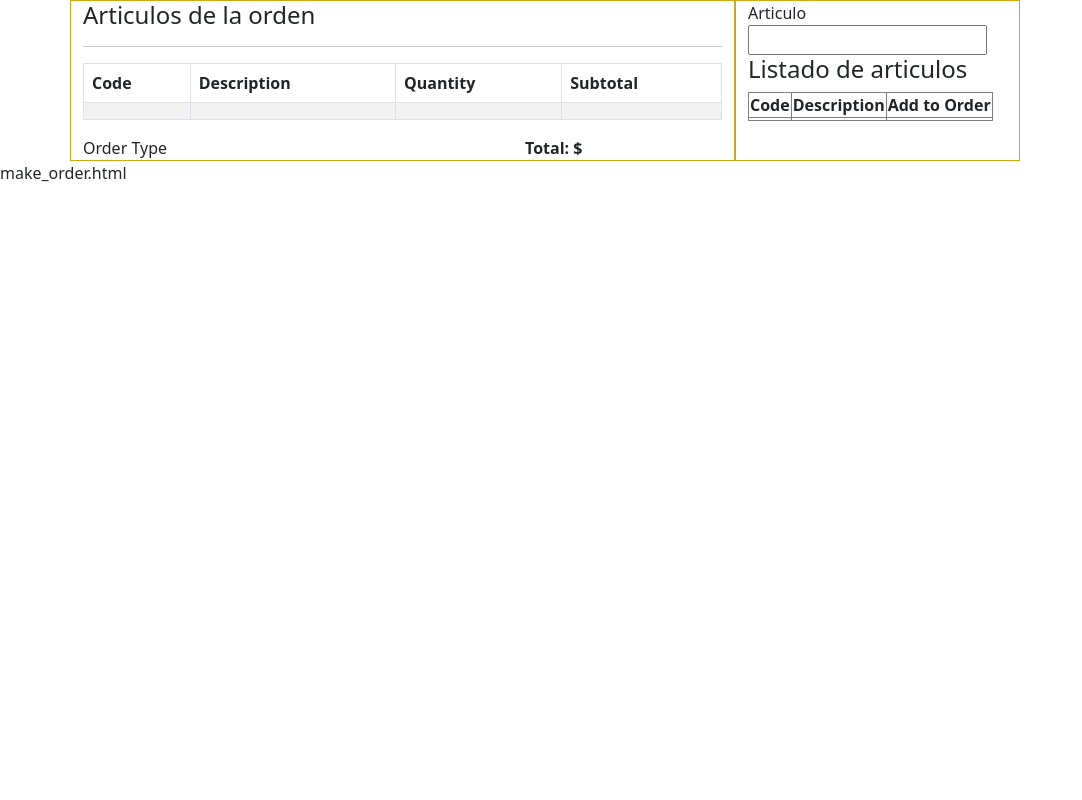
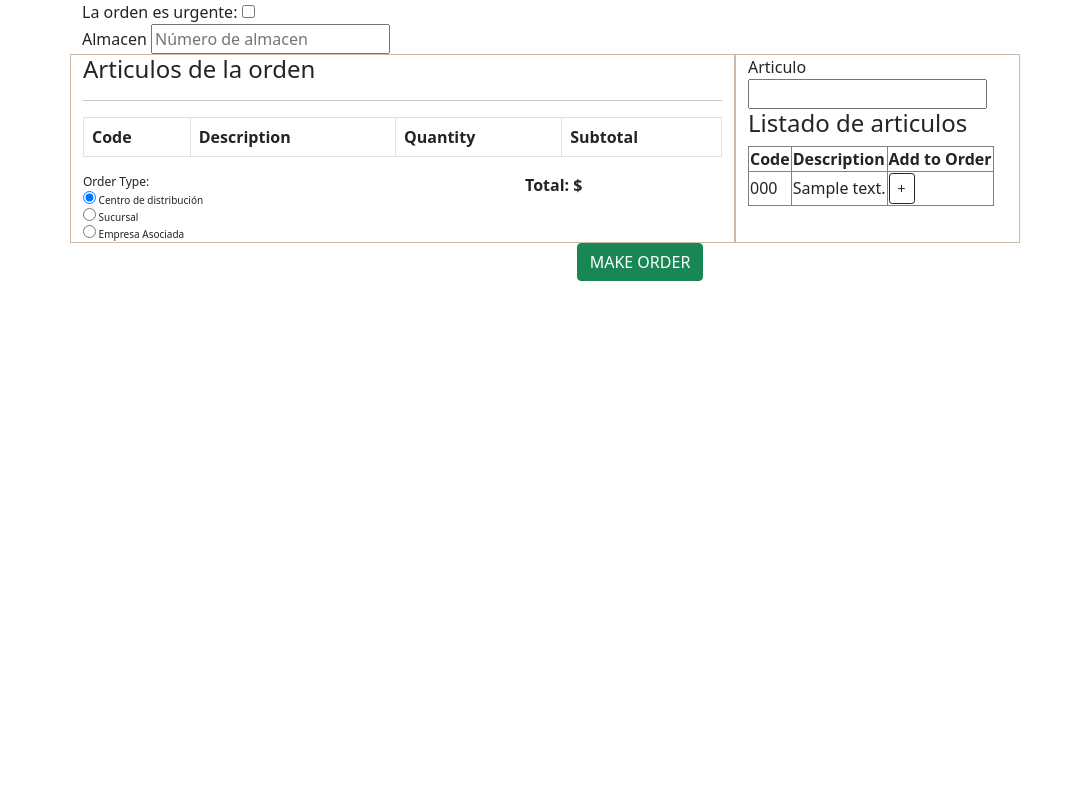
Before and after one commit to rolandoivan23/orders_management, a Django app: page /make_order in a window 1280 px wide. Shown: the whole page, without its empty margins (0-1082 px from the left). Run offline with Django 3.2, Linux system fonts and the light colour scheme; tables that the repository leaves empty hold one stand-in row (values such as "Sample post"); lists and menus that the app fills with data are empty.

Commit message:
Starting with server interaction in make order template

```diff
--- a/orders/templates/orders/make_order.html
+++ b/orders/templates/orders/make_order.html
@@ -1,19 +1,42 @@
-<script src="https://cdn.jsdelivr.net/npm/bootstrap@5.0.2/dist/js/bootstrap.min.js" integrity="sha384-cVKIPhGWiC2Al4u+LWgxfKTRIcfu0JTxR+EQDz/bgldoEyl4H0zUF0QKbrJ0EcQF" crossorigin="anonymous"></script>
+
 
 <style>
 	.bordered{
-		border: solid 1px #ca1;
+		border: solid 1px #cba;
 	}
 </style>
 <link rel="stylesheet" href="https://cdn.jsdelivr.net/npm/bootstrap@5.0.2/dist/css/bootstrap.min.css" integrity="sha384-EVSTQN3/azprG1Anm3QDgpJLIm9Nao0Yz1ztcQTwFspd3yD65VohhpuuCOmLASjC" crossorigin="anonymous">
 
+{% csrf_token %}
 <div class="container">
+	<div class="row">
+		<div class="col-sm-12">
+			<span>La orden es urgente: </span>
+			<span> <input type="checkbox" name="urgent"> </span>
+			<div id="detail-warehouse-container">
+				<label >Almacen</label>
+				<input type="text" name="warehouse" placeholder="Número de almacen">
+			</div>
+			<div id="detail-sucursal-container" style="display: none;">
+				<label >Reference</label>
+				<input type="text" name="reference">
+				<label >Código Sucursal</label>
+				<input type="text" name="sucursal_code">
+			</div>
+			<div id="detail-associatedcompany-container" style="display: none;">
+				<label >Referencia</label>
+				<input type="text" name="reference">
+				<label>Código del socio</label>
+				<input type="text" name="member_code">
+			</div>
+		</div>
+	</div>
 	<div class="row">
 
 		<div class="col-sm-12 col-md-7 bordered">
 			<h4>Articulos de la orden</h4>
 			<hr>
-			<table class="table table-striped table-bordered">
+			<table id="articles-order-table" class="table table-striped table-bordered">
 				<thead>
 					<tr>
 						<th>Code</th>
@@ -23,17 +46,18 @@
 					</tr>
 				</thead>
 				<tbody>
-					<tr>
-						<td></td>
-						<td></td>
-						<td></td>
-						<td></td>
-					</tr>
+
 				</tbody>
 			</table>
 			<div class="row">
-				<div class="col-md-8">
-					Order Type
+				<div class="col-md-8" style="font-size: 10px;">
+					<div style="font-size: 12px;">Order Type:</div >
+					<input type="radio" id="order-type-1" name="order_type" onClick="check_order_type(this);" value="1" checked>
+					<label for="order-type-1">Centro de distribución</label><br>
+					<input type="radio" id="order-type-2" name="order_type" onClick="check_order_type(this);" value="2">
+					<label for="order-type-1">Sucursal</label><br>
+					<input type="radio" id="order-type-3" name="order_type" onClick="check_order_type(this);" value="3">
+					<label for="order-type-3">Empresa Asociada</label>
 				</div>
 				<div class="col-md-4">
 					<b>Total: $ </b>
@@ -46,7 +70,7 @@
 				<label>Articulo</label>
 				<input type="text" name="article_finder" class="input" />
 				<h4>Listado de articulos</h4>
-				<table class="table-bordered table-collapsed">
+				<table  class="table-bordered table-collapsed">
 					<thead>
 						<tr>
 							<th>Code</th>
@@ -55,17 +79,94 @@
 						</tr>
 					</thead>
 					<tbody>
-						<tr>
-							<th></th>
-							<th></th>
-							<th></th>
-						</tr>
+						{% for article in articles %}
+							<tr>
+								<td> {{ article.code }} </td>
+								<td> {{ article.description }} </td>
+								<td> <div class="btn btn-outline-dark btn-sm" onclick="add_article_to_order({{article.id}}, '{{ article.code }}', '{{ article.description }}');">+</div></td>
+							</tr>
+						{% endfor %}
 					</tbody>
 				</table>
 			</div>
 		</div>
 	</div>
+	<div class="row">
+		<div class="col-sm-12 text-center">
+			<button class="btn btn-success" onclick="save_order();">MAKE ORDER</button>
+		</div>
+	</div>
 
+
+
+	<script>
+
+		let order_articles = [];
+
+		function add_article_to_order(article_id, code, desc) {
+			let quantity = prompt('Introduzca la cantidad de articulos a agregar:');
+			if(parseInt(quantity) > 0){
+				$('#articles-order-table tbody').append(`<tr>\
+					<td>${code}</td> \
+					<td>${desc}</td> \
+					<td>${quantity}</td> \
+					<td></td> \
+				</tr>`);
+				order_articles.push({article_id: article_id, quantity: quantity});
+			}else if(quantity != null){
+				alert('No es una cantidad valida');
+			}
+		}
+
+		function check_order_type(selection){
+			switch(parseInt(selection.value)){
+				case 1: $('#detail-warehouse-container').css('display', 'block');
+						$('#detail-sucursal-container').css('display', 'none');
+						$('#detail-associatedcompany-container').css('display', 'none');
+					break;
+				case 2: $('#detail-sucursal-container').css('display', 'block');
+						$('#detail-warehouse-container').css('display', 'none');
+						$('#detail-associatedcompany-container').css('display', 'none');
+					break;
+				case 3: $('#detail-associatedcompany-container').css('display', 'block');
+						$('#detail-sucursal-container').css('display', 'none');
+						$('#detail-warehouse-container').css('display', 'none');
+					break;
+			}
+		}
+
+		function save_order(){
+			//let order_type_id = parseInt($('input[name=order_type]:checked')[0].value());
+			//alert(order_articles);
+			const csrftoken = document.querySelector('[name=csrfmiddlewaretoken]').value;
+
+
+			data = {
+		           articles: JSON.stringify(order_articles),
+		           order_type_id: parseInt($('input[name=order_type]:checked')[0].value),
+		           urgent: $('input[name=urgent]').is(':checked'),
+		           csrfmiddlewaretoken: csrftoken
+		       };
+
+		      //ALMACEN
+		     if(parseInt($('input[name=order_type]:checked')[0].value) == 1){
+		           data.warehouse_id = parseInt($('input[name=warehouse]')[0].value);
+		     }
+		     if(parseInt($('input[name=order_type]:checked')[0].value) == 2 ){
+		           data.reference = $('input[name=reference]')[0].value;
+		           data.sucursal_code = $('input[name=sucursal_code]')[0].value;
+		     }
+		     if(parseInt($('input[name=order_type]:checked')[0].value) == 3  ){
+		           data.reference =  $('input[name=reference]')[0].value;
+		           data.partner_code = $('input[name=sucursal_code]')[0].value;
+		     }
+
+			 $.post('/save_order', data);
+		}
+	</script>
 </div>
 
-make_order.html
+
+<script src="https://cdn.jsdelivr.net/npm/bootstrap@5.0.2/dist/js/bootstrap.min.js" integrity="sha384-cVKIPhGWiC2Al4u+LWgxfKTRIcfu0JTxR+EQDz/bgldoEyl4H0zUF0QKbrJ0EcQF" crossorigin="anonymous"></script>
+
+<script src="https://code.jquery.com/jquery-3.6.0.min.js" integrity="sha256-/xUj+3OJU5yExlq6GSYGSHk7tPXikynS7ogEvDej/m4=" crossorigin="anonymous"></script>
--- a/orders/views.py
+++ b/orders/views.py
@@ -1,6 +1,38 @@
 from django.shortcuts import render
 
+from articles.models import Article
+
+from orders.models import *
+
+import json
 # Create your views here.
 
 def make_order(request):
-	return render(request, 'orders/make_order.html')
+	articles = Article.objects.all()
+	return render(request, 'orders/make_order.html', context = {
+														"articles": articles
+													}
+				 )
+def save_order(request):
+	#print(request.POST.get('articles'))
+	#print(request.POST.get('urgent'))
+	#print(True)
+
+	if request.method == 'POST':
+		order_type_id = int(request.POST.get('order_type_id', -1))
+		warehouse_id = int(request.POST.get('warehouse_id', -1))
+		isUrgent = True if request.POST.get('urgent') == "true" else False
+		order = Order(order_type_id = order_type_id, order_number = Order.objects.count() + 1, customer_id = 1, urgent = isUrgent)
+		order.save()
+		for article in json.loads(request.POST.get('articles')):
+			print(article['quantity'])
+			ArticlesOrder.objects.create(order = order, article_id = article['article_id'], quantity = article['quantity'])
+
+		if order_type_id == 1:
+			DetailOrderDistributionCenter.objects.create(order = order, warehouse_id = warehouse_id)
+		elif order_type_id == 2:
+			DetailOrderBranchOffice.objects.create(order = order, reference = request.POST.get('reference'), branch_office_code = request.POST.get('sucursal_code'))
+		elif order_type_id == 3:
+			DetailOrderAssociatedCompany.objects.create(order = order,reference = request.POST.get('reference'), partner_code = request.POST.get('partner_code'))
+
+		return render(request, 'orders/make_order.html')
--- a/orders_management/urls.py
+++ b/orders_management/urls.py
@@ -17,9 +17,10 @@ from django.contrib import admin
 from django.urls import path
 from django.conf.urls import url
 
-from orders.views import make_order
+from orders.views import make_order, save_order
 
 urlpatterns = [
     path('admin/', admin.site.urls),
-    url(r'^make_order$', make_order, name = 'make_order')
+    url(r'^make_order$', make_order, name = 'make_order'),
+    url(r'^save_order$', save_order, name = 'save_order')
 ]
```
